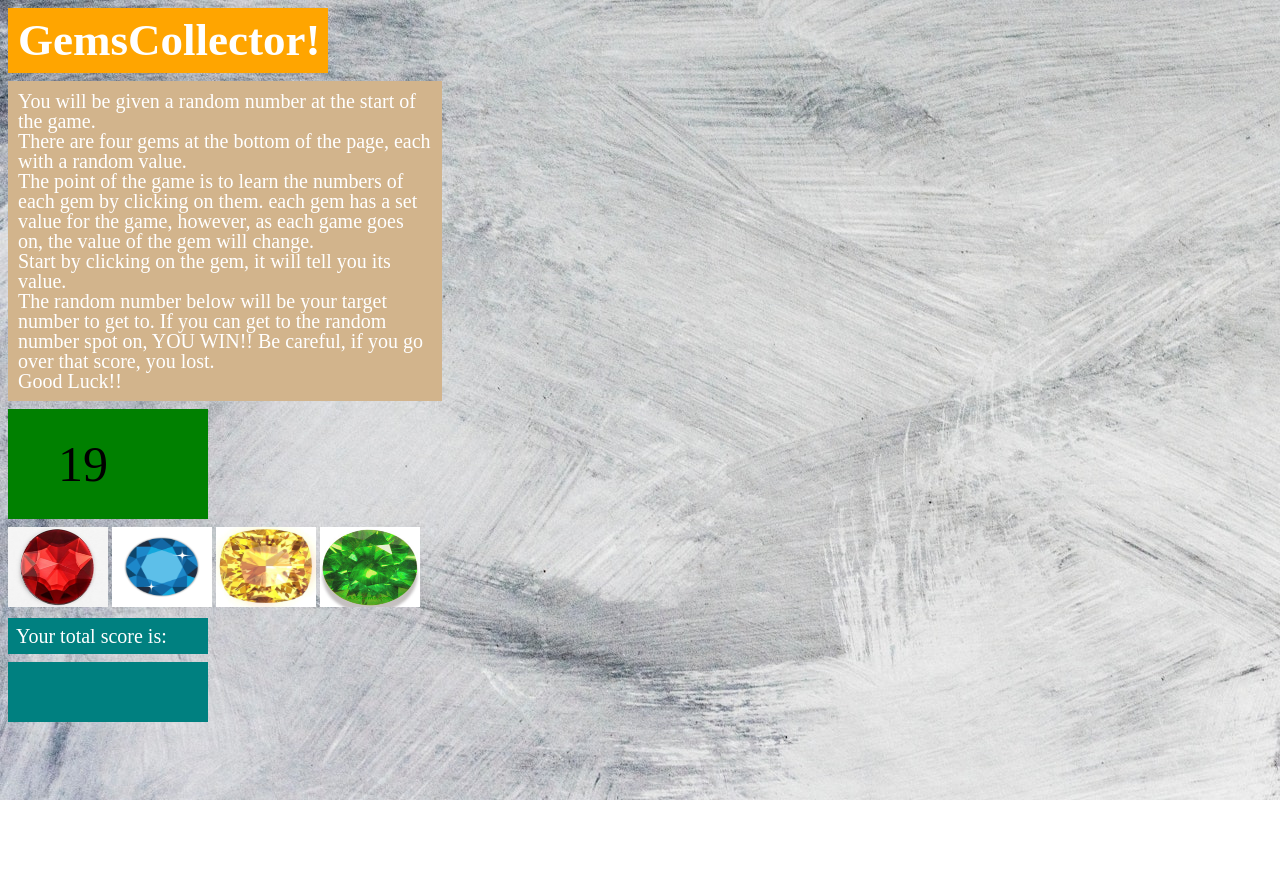
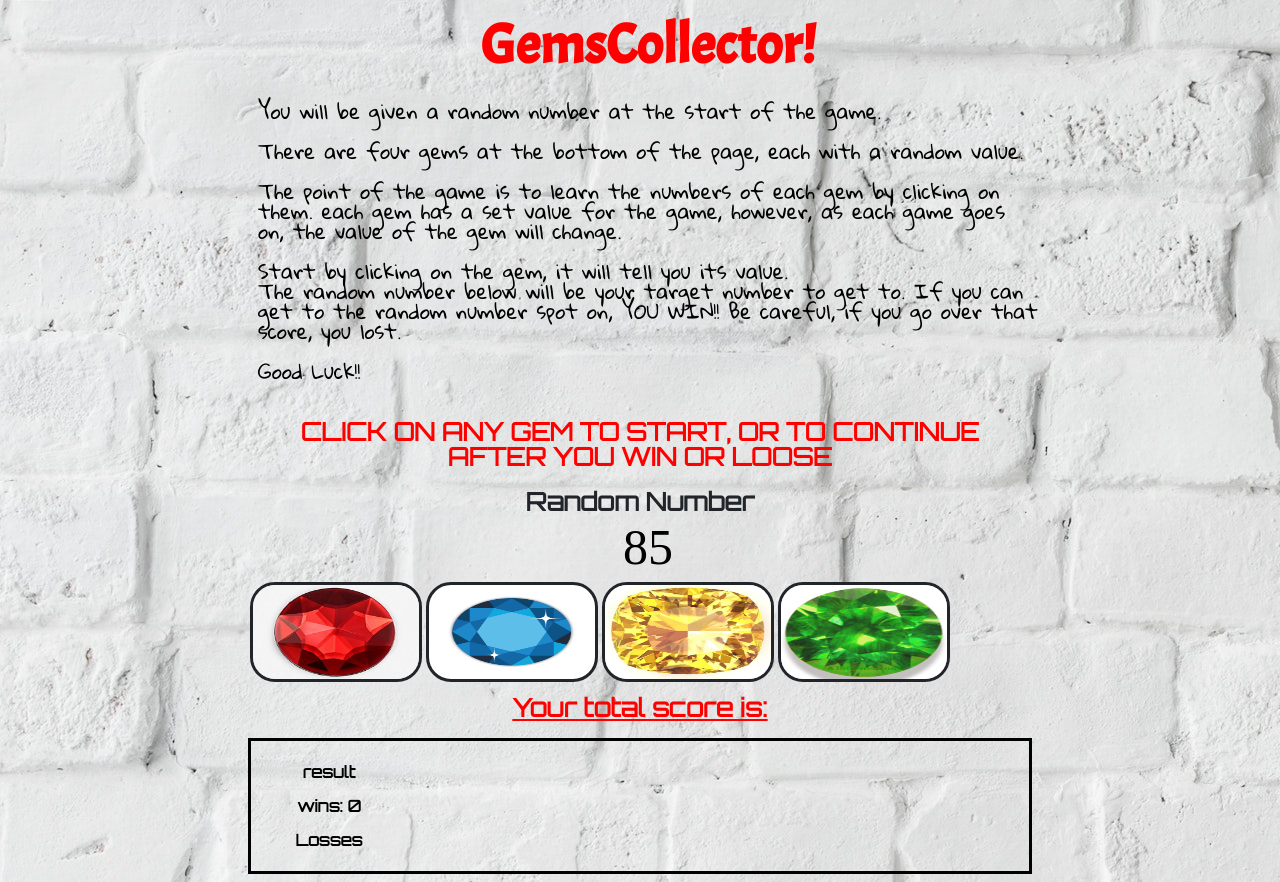
Before and after one commit to Corbin520/unit-4-game, a plain HTML site: page index.html in a window 1280 px wide. Before the commit the page ends 800 px from the top, so only its background shows below. Drawn offline with nearby package versions, Linux system fonts and the light colour scheme.

Commit message:
random values to gems, styled

```diff
--- a/assets/css/style.css
+++ b/assets/css/style.css
@@ -1,85 +1,133 @@
 
 body {
-    width: 450px;
-    background-image: url("../images/whitepaint.jpg");
+    width: 800px;
+    background-image: url("../images/bricks.jpg");
+    margin-left: auto;
+    margin-right: auto;
 }
 
 h1 {
+    font-family: 'Acme', sans-serif;
     margin: 8px;
     padding: 10px;
-    width: 320px;
-    font-size: 45px;
-    color: white;
-    background-color: orange;
+    width: 800px;
+    font-size: 55px;
+    text-align: center;
+    color: red;
     font-weight: bold;
 }
 
 .game-instructions {
+    font-family: 'Gloria Hallelujah', cursive;
+    width: 800px;
     margin: 8px;
     padding: 10px;
     font-size: 20px;
-    color: white;
-    background-color: tan;
+    color: black;
+}
+h2 {
+    font-family: 'Orbitron', sans-serif;
+    font-size: 25px;
+    font-weight: bold;
+    text-align: center;
+}
+.random-number-container {
+    text-align: center;
+    font-size: 20px;
+}
+
+#wins, #losses, #result {
+    font-family: 'Orbitron', sans-serif;
 }
 
 #random-number{
     font-size: 50px;
+    text-align: center;
     margin: 8px;
     color: black;
-    background: green;
-    width: 200px;
-    padding: 30px 50px;
+    width: 800px;
 }
 
-/* #current-score {
-    float: left;
+.info-box-score {
+    text-align: center;
     margin: 8px;
-    background: lightblue;
-    padding: 50px 20px;
+    padding: 10px;
+    font-size: 45px;
+    color: black;
+    font-weight: bold;
+    border: solid;
+}
+
+#result{
+    text-align: center;
+    font-size: 16px;
+    margin: 8px;
+    color: black;
     width: 120px;
+    padding: 5px;
+}
 
-} */
+#wins {
+    text-align: center;
+    font-size: 16px;
+    margin: 8px;
+    color: black;
+    width: 120px;
+    padding: 5px;
+}
+
+#losses {
+    text-align: center;
+    font-size: 16px;
+    margin: 8px;
+    color: black;
+    width: 120px;
+    padding: 5px;
+}
 
 .gem-images {
-    margin: 8px;
-
+    margin: 10px;
+    width: 800px;
 }
 
-#red-gem {
-    width: 100px;
-    height: 80px;
+#red-gem, #blue-gem,
+#yellow-gem, #green-gem {
+    width: 172px;
+    height: 100px;
+    border: solid;
+    padding-left: auto;
+    padding-right: auto;
+    border-radius: 25px;
+}
+
+h3 {
+    font-family: 'Orbitron', sans-serif;
+    font-size: 25px;
+    font-weight: bold;
+    text-align: center;
+    text-decoration: underline;
+    color: red;
 }
 
 #blue-gem{
-    width: 100px;
-    height: 80px;
     background: white;
 }
 
-#yellow-gem{
-    width: 100px;
-    height: 80px;
-}
-
-#green-gem{
-    width: 100px;
-    height: 80px;
-}
-
-h3 {
-    width: 200px;
-    font-size: 20px;
-    color: white;
-    background: teal;
-    padding: 8px;
-    margin: 8px;
+.current-score-container {
+    text-align: center;
 }
 
 #current-score {
-    width: 200px;
-    color: white;
-    background: teal;
-    padding: 30px 50px;
-    margin: 8px;
+    padding-top: 10px;
+    text-align: center;
+    color: black;
     font-size: 50px;
 }
+h4 {
+    font-family: 'Orbitron', sans-serif;
+    text-align: center;
+    color: red;
+    padding: 20px;
+    font-weight: bold;
+    font-size: 25px;
+}
--- a/assets/javascript/game.js
+++ b/assets/javascript/game.js
@@ -1,8 +1,106 @@
 
 
-// Go back and watch the saturday video, Q went over an assignment that is like the homework assignment
+// Variables for
+var targetNumber = 0;
+var redGemRandomNumber;
+var blueGemRandomNumber;
+var yellowGemRandomNumber;
+var greenGemRandomNumber;
+var currentScore = 0;
+var wins = 0;
+var losses = 0;
 
-// code everything in sections, one line at a time, focus on one thing. Dont try to do it all at once.
+// Storing the ID from HTML in JS
+var resultText = document.getElementById("result")
+var winsText = document.getElementById("wins")
+var lossesText = document.getElementById("losses")
 
 
-// create an alert
+// Start game and reset game function
+function startGame() {
+
+    targetNumber = Math.floor(Math.random() * 100) + 19;
+    $("#random-number").text(targetNumber);
+    redGemRandomNumber = Math.floor(Math.random() * 12) + 1;
+    blueGemRandomNumber = Math.floor(Math.random() * 12) + 1;
+    yellowGemRandomNumber = Math.floor(Math.random() * 12) + 1;
+    greenGemRandomNumber = Math.floor(Math.random() * 12) + 1;
+    wins;
+    losses;
+
+    winsText.textContent = "wins: " + wins;
+}
+
+
+// Start of game
+startGame();
+
+// Red Gem
+$("#red-gem").on("click", function () {
+    currentScore = currentScore + redGemRandomNumber;
+
+    $("#current-score").text(currentScore)
+    if (currentScore === targetNumber) {
+        currentScore = 0;
+        alert("you win");
+        startGame();
+
+    } else if (currentScore >= targetNumber) {
+        alert("You lose!!");
+        currentScore = 0;
+        startGame();
+    }
+});
+
+
+// Blue Gem
+$("#blue-gem").on("click", function () {
+    currentScore = currentScore + blueGemRandomNumber;
+
+    $("#current-score").text(currentScore)
+    if (currentScore === targetNumber) {
+        alert("you win");
+        currentScore = 0;
+        startGame();
+
+    } else if (currentScore >= targetNumber) {
+        alert("You lose!!");
+        currentScore = 0;
+        startGame();
+    }
+});
+
+// Yellow Gem
+$("#yellow-gem").on("click", function () {
+    currentScore = currentScore + yellowGemRandomNumber;
+
+    $("#current-score").text(currentScore)
+    if (currentScore === targetNumber) {
+        alert("You Win!");
+        currentScore = 0;
+        startGame();
+
+    } else if (currentScore >= targetNumber) {
+        alert("You lose!!");
+        currentScore = 0;
+        startGame();
+    }
+});
+
+// Green Gem
+$("#green-gem").on("click", function () {
+    currentScore = currentScore + redGemRandomNumber;
+
+    $("#current-score").text(currentScore)
+    if (currentScore === targetNumber) {
+        alert("you win");
+        currentScore = 0;
+        startGame();
+
+    } else if (currentScore >= targetNumber) {
+        alert("You lose!!");
+        currentScore = 0;
+        startGame();
+      }
+
+});
--- a/index.html
+++ b/index.html
@@ -6,10 +6,13 @@
     <meta http-equiv="X-UA-Compatible" content="ie=edge">
     <title>GemsCollector</title>
     <script src="https://cdnjs.cloudflare.com/ajax/libs/jquery/3.2.1/jquery.min.js"></script>
-    <!-- <script src="./assets/javascript/game.js"> type="text/javascript"</script> -->
     <link rel="stylesheet" href="https://maxcdn.bootstrapcdn.com/bootstrap/4.0.0/css/bootstrap.min.css">
     <link rel="stylesheet" type="text/css" href="./assets/css/reset.css">
+    <link href="https://fonts.googleapis.com/css?family=Acme" rel="stylesheet">
+    <link href="https://fonts.googleapis.com/css?family=Gloria+Hallelujah" rel="stylesheet">
+    <link href="https://fonts.googleapis.com/css?family=Orbitron" rel="stylesheet">
     <link rel="stylesheet" type="text/css" href="./assets/css/style.css">
+
 </head>
 <body>
 
@@ -17,24 +20,27 @@
 
     <div class="game-instructions">
         <p>You will be given a random number at the start of the game.</p>
+        <br>
         <p>There are four gems at the bottom of the page, each with a random value.</p>
+        <br>
         <p>The point of the game is to learn the numbers of each gem by clicking on them.
             each gem has a set value for the game, however, as each game goes on, the value
             of the gem will change.
         </p>
+        <br>
         <p>Start by clicking on the gem, it will tell you its value.</p>
         <p>The random number below will be your target number to get to. If you can get to the
             random number spot on, YOU WIN!! Be careful, if you go over that score, you lost.
         </p>
+        <br>
         <p>Good Luck!!</p>
     </div>
 
-    <p id="random-number"></p>
+    <h4>CLICK ON ANY GEM TO START, OR TO CONTINUE AFTER YOU WIN  OR  LOOSE</h4>
 
-    <div class="info-box-score">
-        <p id="result"></p>
-        <p id="wins"></p>
-        <p id="losses"></p>
+    <div class="random-number-container">
+        <h2>Random Number</h2>
+        <p id="random-number"></p>
     </div>
 
     <div class="gem-images">
@@ -44,72 +50,21 @@
         <img id="green-gem" src="./assets/images/green-gem.jpg" alt="green gem"/>
     </div>
 
+    <div class="current-score-container">
+        <h3>Your total score is:</h3>
+        <p id="current-score"></p>
+    </div>
 
-    <h3>Your total score is:</h3>
-
-        <p id="current-score"></p>
+    <div class="info-box-score">
+        <p id="result">result</p>
+        <p id="wins">Wins</p>
+        <p id="losses">Losses</p>
+    </div>
 
 
                                                      <!-- Script -->
                                             <!-- Add script tag and jquery cdn -->
 <script type="text/javascript" src="https://cdnjs.cloudflare.com/ajax/libs/jquery/3.2.1/jquery.min.js"></script>
-<script type="text/javascript">
-
-
-// this may require a function which will restart the game each time
-
-
-//random target number between 19 - 120 that will be displated at start
-var targetNumber = Math.floor(Math.random() * 100) + 19;
-    // This will display the random number
-    $("#random-number").text(targetNumber);
-
-// Create a section that will display wins, losses and "You Won" or "You Lost"
-
-
-
-
-// Create images that can be click on to add a value
-// Each crystal should have a random hidden value between 1 - 12
-var redGemRandomNumber = Math.floor(Math.random() * 12) + 1;
-var blueGemRandomNumber = Math.floor(Math.random() * 12) + 1;
-var yellowGemRandomNumber = Math.floor(Math.random() * 12) + 1;
-var greenGemRandomNumber = Math.floor(Math.random() * 12) + 1;
-
-
-
-
-// pull a random number and store it to a gem 1-12
-$("#red-gem").on("click", function() {
-    $("#current-score").text(redGemRandomNumber)
-
-});
-
-$("#blue-gem").on("click", function() {
-    $("#current-score").text(blueGemRandomNumber)
-
-});
-$("#yellow-gem").on("click", function() {
-    $("#current-score").text(yellowGemRandomNumber)
-
-});
-$("#green-gem").on("click", function() {
-    $("#current-score").text(greenGemRandomNumber)
-
-});
-
-
-
-    // IF/ELSE statment that will tell us if the user won or lost
-
-        // IF user score === targetNumber, the user Wins and we add to the "win" score
-
-        //Else the user looses and we add to the "losses" score
-
-        // We also want to display a small win note by the wins and losses area
-
-
-
-</script>
+<script type="text/javascript" src="./assets/javascript/game.js"></script>
 </body>
 </html>
```
Also changed, not shown: assets/images/bricks.jpg (added), 1 other file.
